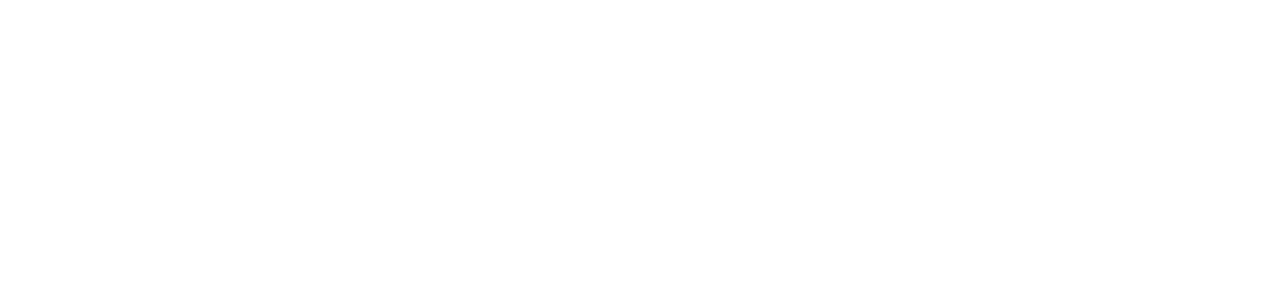
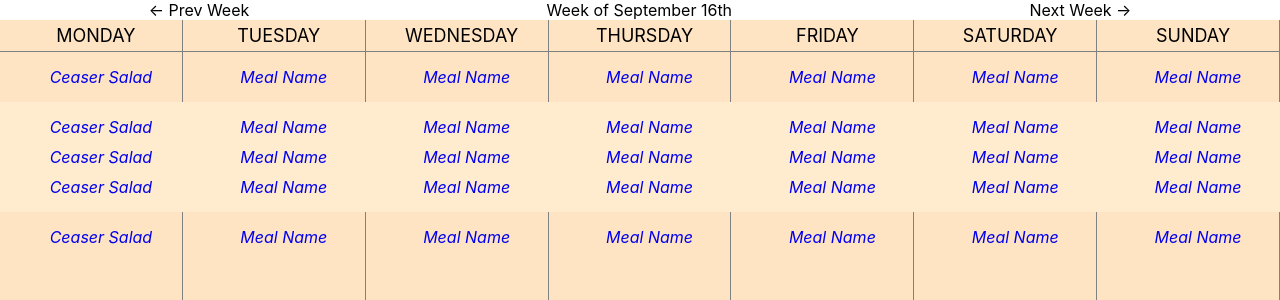
Before and after one commit to muzhaqi16/meal-planner-react, a React (Create React App) app: page / in a window 1280 px wide. Shown: the top 300 px of the page. Built offline with nearby package versions, Linux system fonts and the light colour scheme; the HTML template or start-up script is replaced by a standard one.

Commit message:
basic calendar layout

```diff
--- /dev/null
+++ b/src/components/Calendar/Calendar.css
@@ -0,0 +1,21 @@
+li {
+    list-style: none;
+    display: inline-block;
+}
+
+ul {
+    margin: 0;
+    padding: 0;
+}
+
+a {
+    text-decoration: none;
+}
+
+.days-of-week {
+    width: 100%;
+}
+
+.timeline {
+    display: flex;
+}
--- a/src/components/Calendar/Calendar.js
+++ b/src/components/Calendar/Calendar.js
@@ -1,7 +1,18 @@
 import React from 'react';
+import Week from './Week';
+import './Calendar.css'
 
 export default class Calendar extends React.Component {
     render() {
-        return (<></>)
+        return (
+            <div class="calendar">
+                <div className="timeline">
+                    <div class="days-of-week">
+                        <Week />
+                    </div>
+                </div>
+
+            </div>
+        )
     }
 }
--- /dev/null
+++ b/src/components/Calendar/Day.css
@@ -0,0 +1,33 @@
+.day {
+    height: 100vh;
+    background-color: bisque;
+    border-right: 1px solid grey;
+    width: 100%;
+    text-align: center;
+    display: flex;
+    flex-direction: column;
+    justify-content: flex-start;
+}
+
+.day-name {
+    border-bottom: 1px solid grey;
+    padding: 5px;
+    font-size: 18px;
+    text-align: center;
+    text-transform: uppercase;
+    width: 100%;
+}
+
+.meal-time {
+    width: 100%;
+    padding: 10px;
+}
+
+.meal-time a {
+    display: block;
+    padding: 5px;
+}
+
+.lunch {
+    background-color: blanchedalmond;
+}
--- a/src/components/Calendar/Day.js
+++ b/src/components/Calendar/Day.js
@@ -0,0 +1,41 @@
+import React from 'react';
+import PropTypes from 'prop-types'
+import './Day.css'
+export default class Day extends React.Component {
+    render() {
+        return (
+            <ul className="day">
+                <li className="day-name">{this.props.day}</li>
+                <li className="meal-time breakfast">
+                    <a href="#">
+                        <em className="meal-name">{this.props.meal}</em>
+                    </a>
+                </li>
+                <li className="meal-time lunch">
+                    <a href="#">
+                        <em className="meal-name">{this.props.meal}</em>
+                    </a>
+                    <a href="#">
+                        <em className="meal-name">{this.props.meal}</em>
+                    </a>
+                    <a href="#">
+                        <em className="meal-name">{this.props.meal}</em>
+                    </a>
+                </li>
+                <li className="meal-time dinner">
+                    <a href="#">
+                        <em className="meal-name">{this.props.meal}</em>
+                    </a>
+                </li>
+            </ul>
+        )
+    }
+}
+Day.propTypes = {
+    meal: PropTypes.string,
+    day: PropTypes.string
+}
+Day.defaultProps = {
+    meal: 'Meal Name',
+    day: 'Monday'
+}
--- /dev/null
+++ b/src/components/Calendar/Week.css
@@ -0,0 +1,8 @@
+nav {
+    display: flex;
+    justify-content: space-around;
+}
+
+.week {
+    display: flex;
+}
--- a/src/components/Calendar/Week.js
+++ b/src/components/Calendar/Week.js
@@ -0,0 +1,25 @@
+import React from 'react';
+import Day from './Day';
+import './Week.css'
+export default class Week extends React.Component {
+    render() {
+        return (
+            <div>
+                <nav>
+                    <span>&larr; Prev Week</span>
+                    Week of September 16th
+                    <span> Next Week &rarr;</span>
+                </nav>
+                <div className="week">
+                    <Day day="Monday" meal="Ceaser Salad" />
+                    <Day day="Tuesday" />
+                    <Day day="Wednesday" />
+                    <Day day="Thursday" />
+                    <Day day="Friday" />
+                    <Day day="Saturday" />
+                    <Day day="Sunday" />
+                </div>
+            </div>
+        )
+    }
+}
--- a/src/components/LandingPage/LandingPage.js
+++ b/src/components/LandingPage/LandingPage.js
@@ -1,8 +1,9 @@
 import React from 'react';
+import Calendar from '../Calendar/Calendar'
 export default class LandingPage extends React.Component {
     render() {
         return (<>
-
+            <Calendar />
         </>)
     }
 }
```
Also changed, not shown: src/components/Calendar/Month.js (+7 -0 lines).
